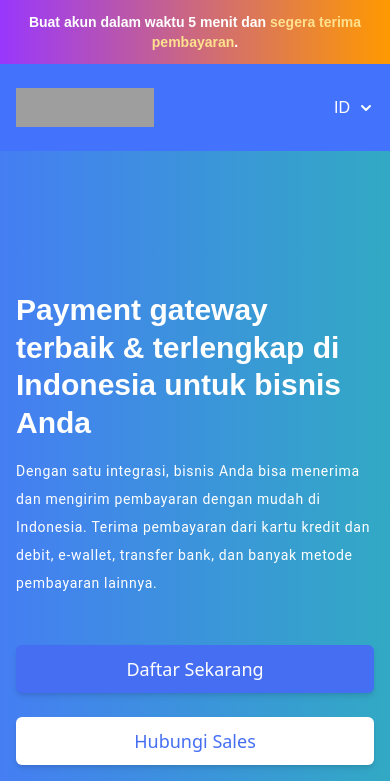
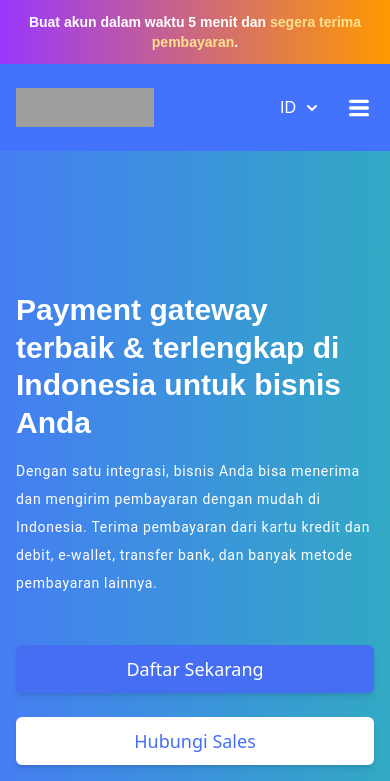
Before and after one commit to nurqalik/xendit-clone, a Next.js app: page / in a window 390 px wide. Shown: the top 781 px of the page. Built offline with nearby package versions, Linux system fonts and the light colour scheme; grey boxes are pictures that could not be loaded; what tailwind-clip-path would draw is missing.

Commit message:
Fix: Modul icons

```diff
--- a/src/pages/components/navbar.tsx
+++ b/src/pages/components/navbar.tsx
@@ -50,6 +50,9 @@ export default function Navbar() {
                   <div>ID</div>
                   <ChevronDown size={"16px"} strokeWidth={3} />
               </div>
+              <svg xmlns="http://www.w3.org/2000/svg" x="0px" y="0px" width="30" height="30" className="ml-6 flex md:hidden" viewBox="0,0,256,256">
+<g fill="#ffffff" fill-rule="nonzero" stroke="none" stroke-width="1" stroke-linecap="butt" stroke-linejoin="miter" stroke-miterlimit="10" stroke-dasharray="" stroke-dashoffset="0" font-family="none" font-weight="none" font-size="none" text-anchor="none" style={{mixBlendMode: 'normal'}}><g transform="scale(3.55556,3.55556)"><path d="M56,48c2.209,0 4,1.791 4,4c0,2.209 -1.791,4 -4,4c-1.202,0 -38.798,0 -40,0c-2.209,0 -4,-1.791 -4,-4c0,-2.209 1.791,-4 4,-4c1.202,0 38.798,0 40,0zM56,32c2.209,0 4,1.791 4,4c0,2.209 -1.791,4 -4,4c-1.202,0 -38.798,0 -40,0c-2.209,0 -4,-1.791 -4,-4c0,-2.209 1.791,-4 4,-4c1.202,0 38.798,0 40,0zM56,16c2.209,0 4,1.791 4,4c0,2.209 -1.791,4 -4,4c-1.202,0 -38.798,0 -40,0c-2.209,0 -4,-1.791 -4,-4c0,-2.209 1.791,-4 4,-4c1.202,0 38.798,0 40,0z"></path></g></g>
+</svg>
             </div>
           </div>
         </div>
```
